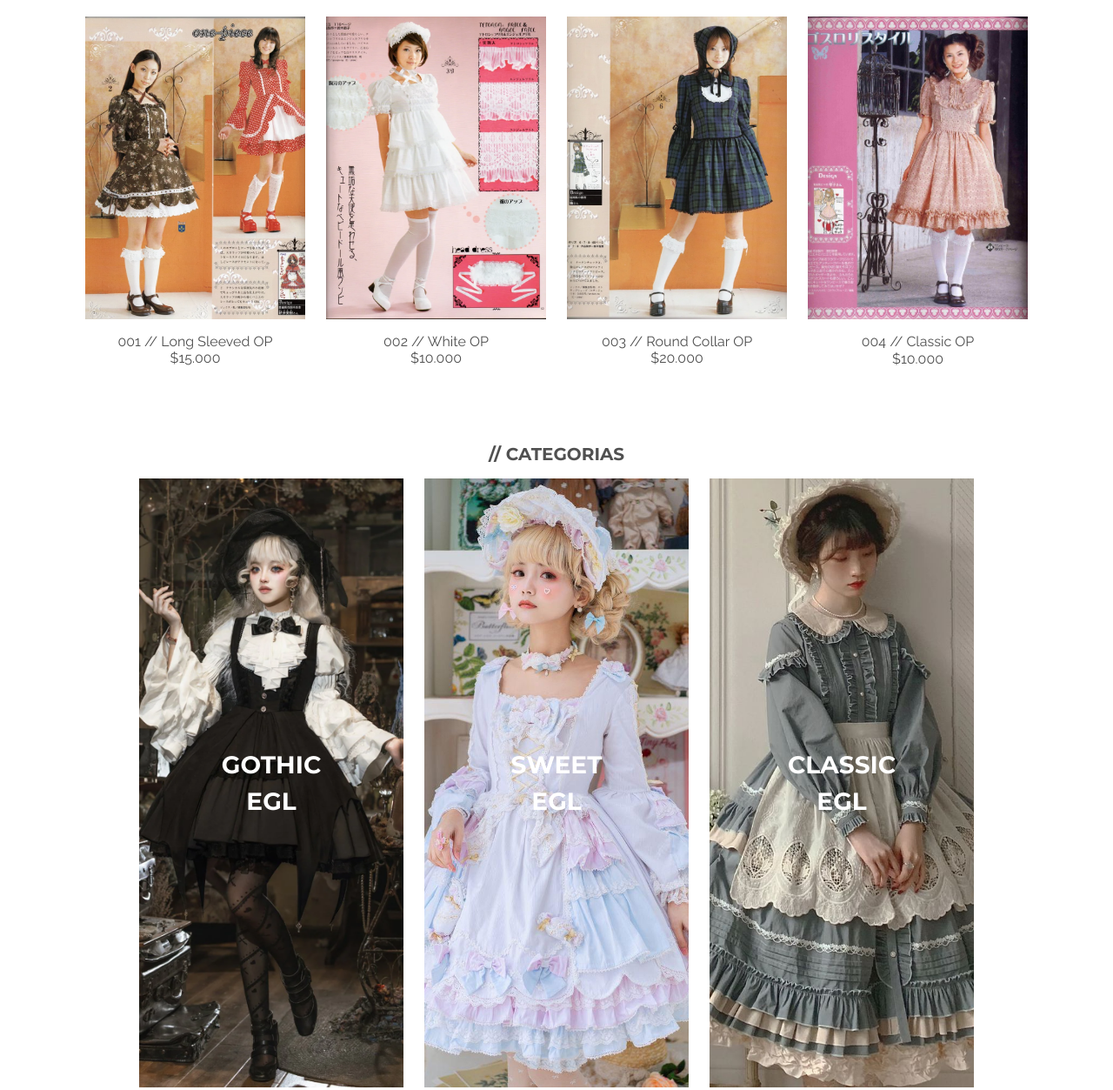
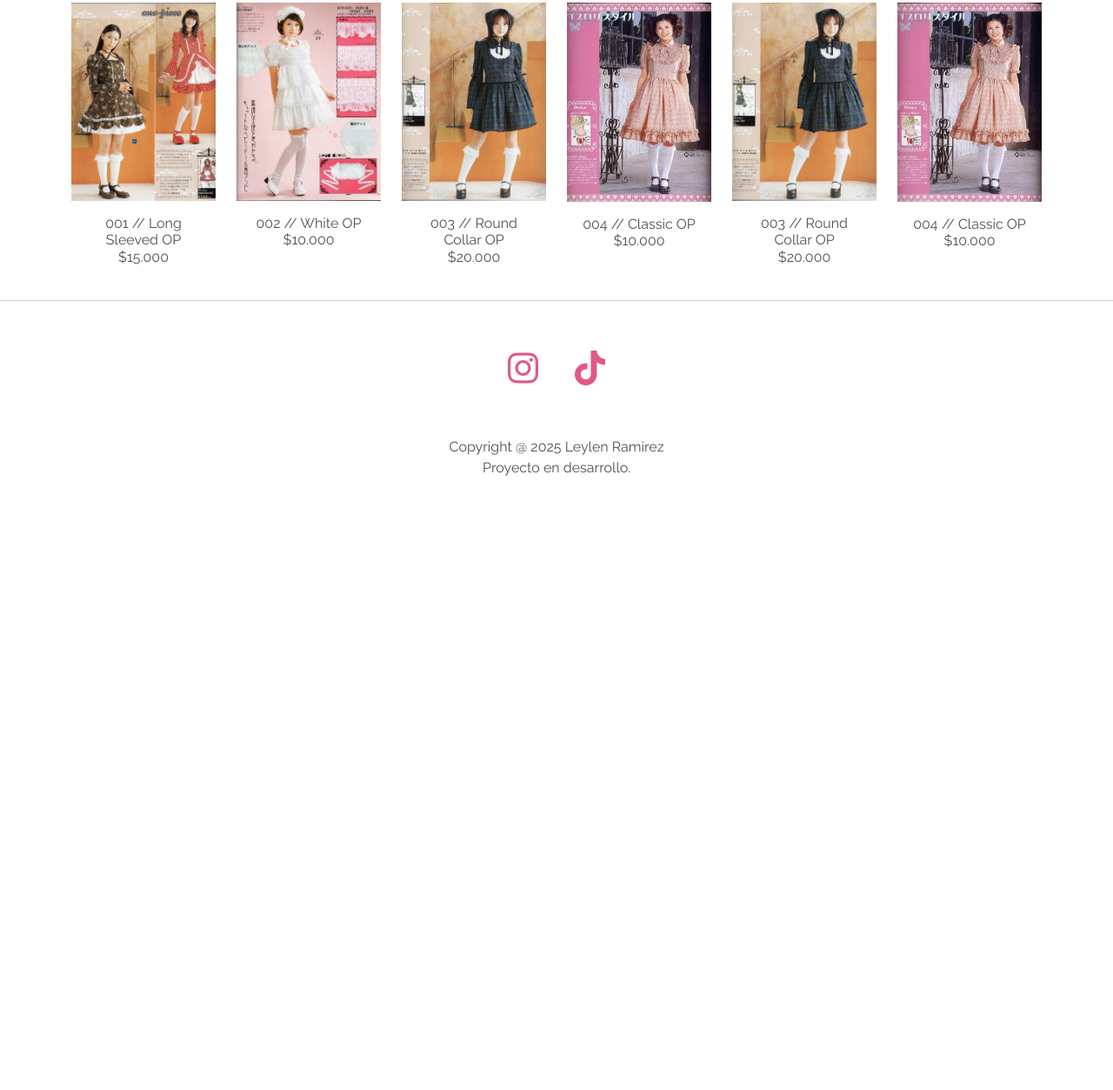
Before and after one commit to ramirez-leylen/progweb-entregafinal, a plain HTML site: page index.html in a window 1280 px wide. Shown: the part 1159-2412 px from the top of the page at 87% size. After the commit the page ends 1725 px from the top, so only its background shows below. Drawn offline with nearby package versions, Linux system fonts and the light colour scheme.

Commit message:
saque cats

```diff
--- a/index.html
+++ b/index.html
@@ -79,7 +79,7 @@
     <!-- BEST SELLERS -->
     <h5 class="mt-5 mb-3 text-center header">// LOS MAS VENDIDOS</h5>
     <div class="container">
-        <div class="row p-3" id="productRow">
+        <div class="row" id="productRow">
             <div class="col">
                 <a href="index.html" class=" link-underline link-underline-opacity-0">
                     <div class="card border-0">
@@ -123,38 +123,34 @@
                     </div>
                 </a>
             </div>
+
+            <div class="col">
+                <a href="index.html" class=" link-underline link-underline-opacity-0">
+                    <div class="card border-0">
+                        <img src="img\productos\3.webp" class="card-img-top rounded-0">
+                        <div class="card-body text-center">
+                            <h5 class="card-title fs-6">003 // Round Collar OP<br>$20.000</h5>
+                        </div>
+                    </div>
+                </a>
+            </div>
+
+            <div class="col">
+                <a href="index.html" class=" link-underline link-underline-opacity-0">
+                    <div class="card border-0">
+                        <img src="img\productos\4.jpg" class="card-img-top rounded-0">
+                        <div class="card-body text-center">
+                            <h5 class="card-title fs-6">004 // Classic OP<br>$10.000</h5>
+                        </div>
+                    </div>
+                </a>
+            </div>
         </div>
     </div>
 
 
 
-    <!-- CATEGORIES -->
-    <h5 class="mt-5 mb-3 text-center header">// CATEGORIAS</h5>
-    <div class="mx-auto w-75 mb-5 cats">
-        <div class="row" style="height: 100%;">
-            <div class="col-sm-4 img-text-container" >
-                <a href="contacto.html">
-                    <img src="img\cat\gothic.webp" alt="" class="img-fluid">
-                    <div class="img-text header fs-3">GOTHIC EGL</div>
-                </a>
 
-            </div>
-
-            <div class="col-sm-4  img-text-container">
-                <a href="contacto.html">
-                    <img src="img\cat\sweet.jpg" alt="" class="img-fluid">
-                    <div class="img-text header fs-3">SWEET EGL</div>
-                </a>
-            </div>
-
-            <div class="col-sm-4  img-text-container">
-                <a href="contacto.html">
-                    <img src="img\cat\classic.jpg" alt="" class="img-fluid">
-                    <div class="img-text header fs-3">CLASSIC EGL</div>
-                </a>
-            </div>
-        </div>
-    </div>
 
 
 
--- a/styles.css
+++ b/styles.css
@@ -28,7 +28,7 @@
 
 /* IMAGES */
 .cats {
-    height: 700px;
+    height: 200px;
     width: 100%;
 }
 .img-text-container {
```
